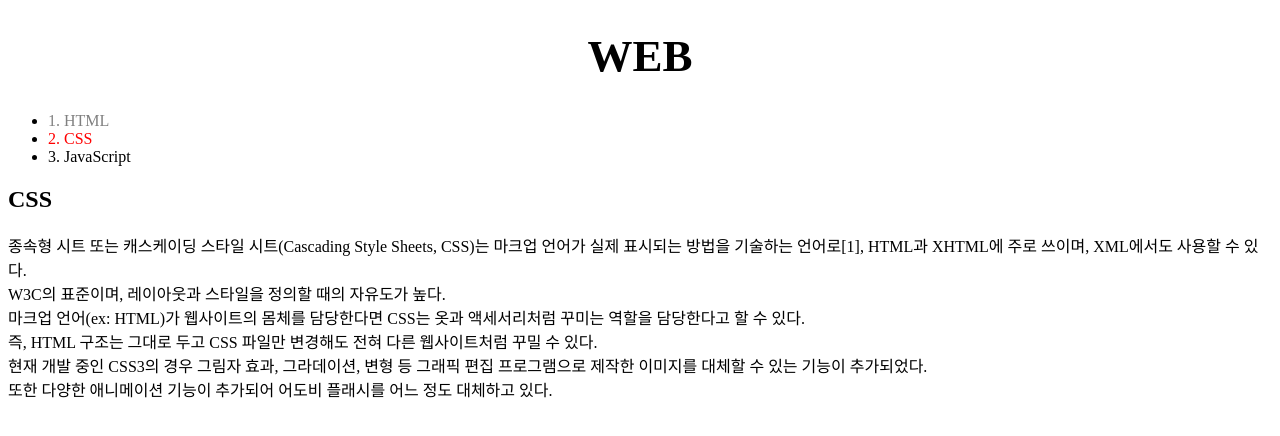
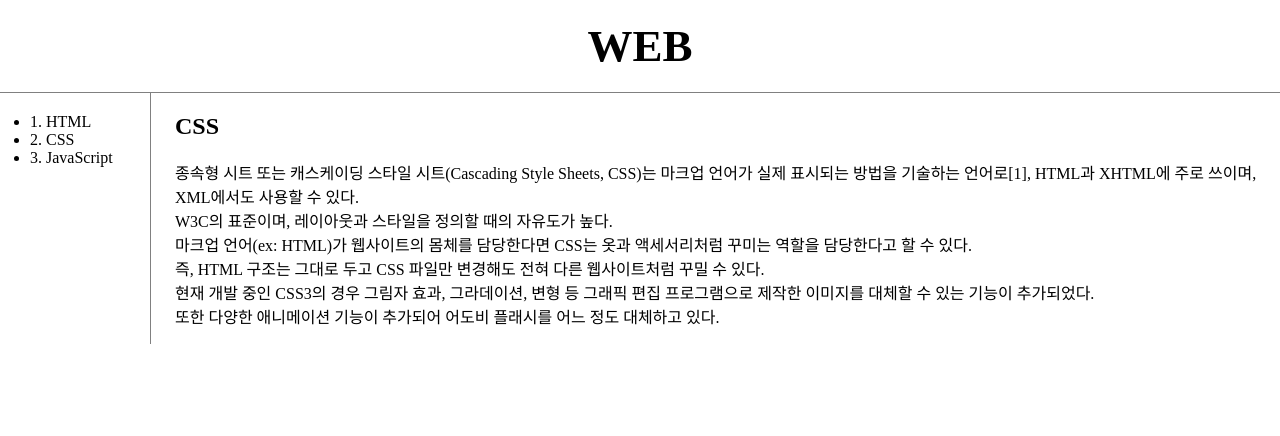
Before and after one commit to MinjunShin/JavaScript_Basic, a plain HTML site: page HTML Study/2.html in a window 1280 px wide. Drawn offline with Linux system fonts and the light colour scheme.

Commit message:
그리드를 활용한 웹페이지 작성

```diff
--- a/HTML Study/2.html
+++ b/HTML Study/2.html
@@ -8,10 +8,6 @@
 
 <style>
 
-    #active{
-        color : red
-    }
-
     a {
         color : black;
         text-decoration: none;
@@ -20,25 +16,50 @@
     h1 {
         font-size: 45px;
         text-align: center;
+        border-bottom: 1px solid gray;
+        margin: 0;
+        padding: 20px;
     }
 
-    .saw {
-        color : gray
+    ul {
+        border-right: 1px solid gray;
+        width: 100px;
+        margin: 0;
+        padding: 20px;
+    }
+
+    body{
+        margin: 0;
+    }
+
+    #grid {
+        display: grid;
+        grid-template-columns: 150px 1fr;
+    }
+
+    #grid ul{
+        padding-left: 30px;
+    }
+
+    #article{
+        padding-left: 25px;
     }
 
 </style>
 
 
 <body>
+
     <h1><a href="index.html"> WEB</a></h1>
+    <div id="grid">
         <ul>
-    <li><a href="1.html" class="saw"> 1. HTML</a></li>
-    <li><a href="2.html" class="saw" id = "active"> 2. CSS</a></li>
+            <li><a href="1.html"> 1. HTML</a></li>
+            <li><a href="2.html"> 2. CSS</a></li>
             <li><a href="3.html"> 3. JavaScript</a></li>
         </ul>
 
+        <div id="article">
             <h2>CSS</h2>
-
             <p>
                 종속형 시트 또는 캐스케이딩 스타일 시트(Cascading Style Sheets, CSS)는 마크업 언어가 실제 표시되는 방법을 기술하는 언어로[1], HTML과 XHTML에 주로 쓰이며, XML에서도 사용할 수 있다.
                 <br>W3C의 표준이며, 레이아웃과 스타일을 정의할 때의 자유도가 높다.
@@ -47,5 +68,7 @@
                 <br>현재 개발 중인 CSS3의 경우 그림자 효과, 그라데이션, 변형 등 그래픽 편집 프로그램으로 제작한 이미지를 대체할 수 있는 기능이 추가되었다.
                 <br>또한 다양한 애니메이션 기능이 추가되어 어도비 플래시를 어느 정도 대체하고 있다.
             </p>
+        </div>
+    </div>
 </body>
 </html>
```
Also changed, not shown: HTML Study/grid.html (added, +25 -0 lines), 1 other file. Lines whose indentation alone changed are shown as unchanged.
